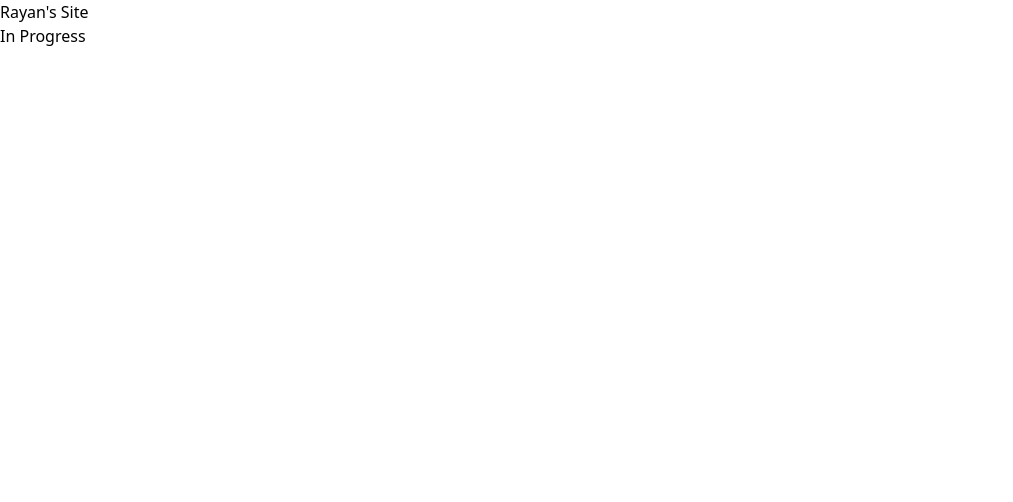
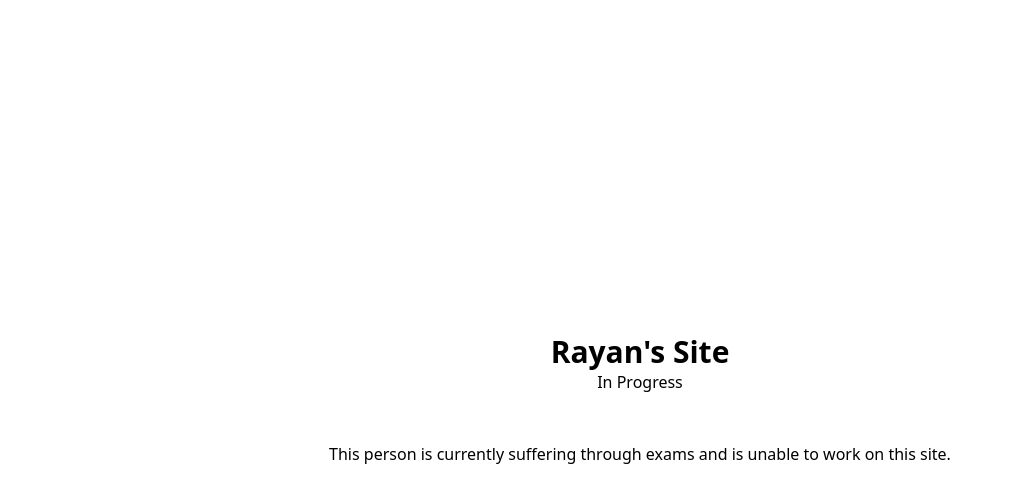
Before and after one commit to rayanry9/portfolio, a SvelteKit app: page / in a window 1280 px wide. Shown: the top 502 px of the page, without its empty margins (0-1013 px from the left). Built offline with nearby package versions, Linux system fonts and the light colour scheme.

Commit message:
feat: update

```diff
--- a/src/routes/+page.svelte
+++ b/src/routes/+page.svelte
@@ -1,2 +1,8 @@
-<h1>Rayan's Site</h1>
-<h3>In Progress</h3>
+<div class="flex h-screen w-screen flex-col items-center justify-center">
+	<h1 class="text-3xl font-bold">Rayan's Site</h1>
+	<h3>In Progress</h3>
+
+	<p class="mt-12 px-32">
+		This person is currently suffering through exams and is unable to work on this site.
+	</p>
+</div>
```
